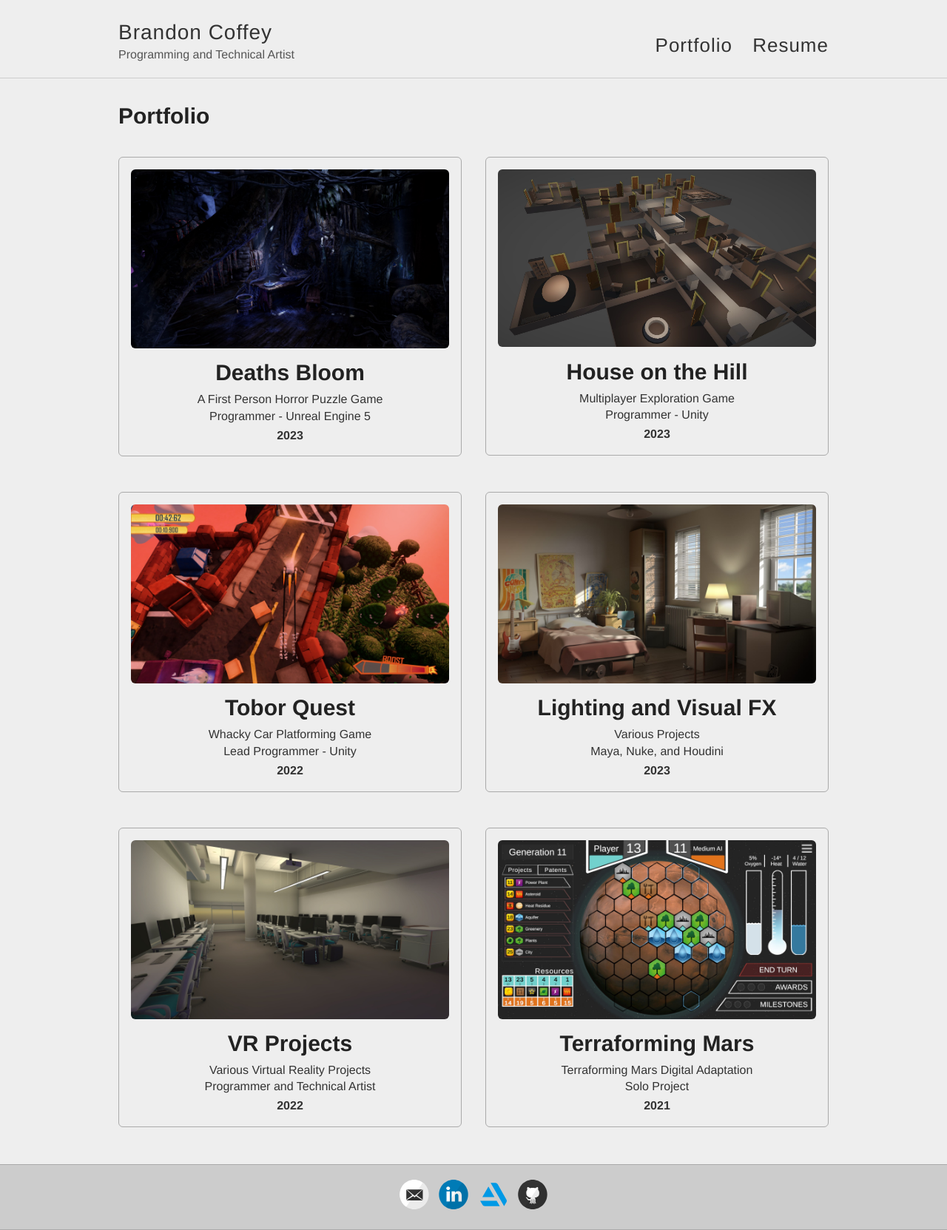
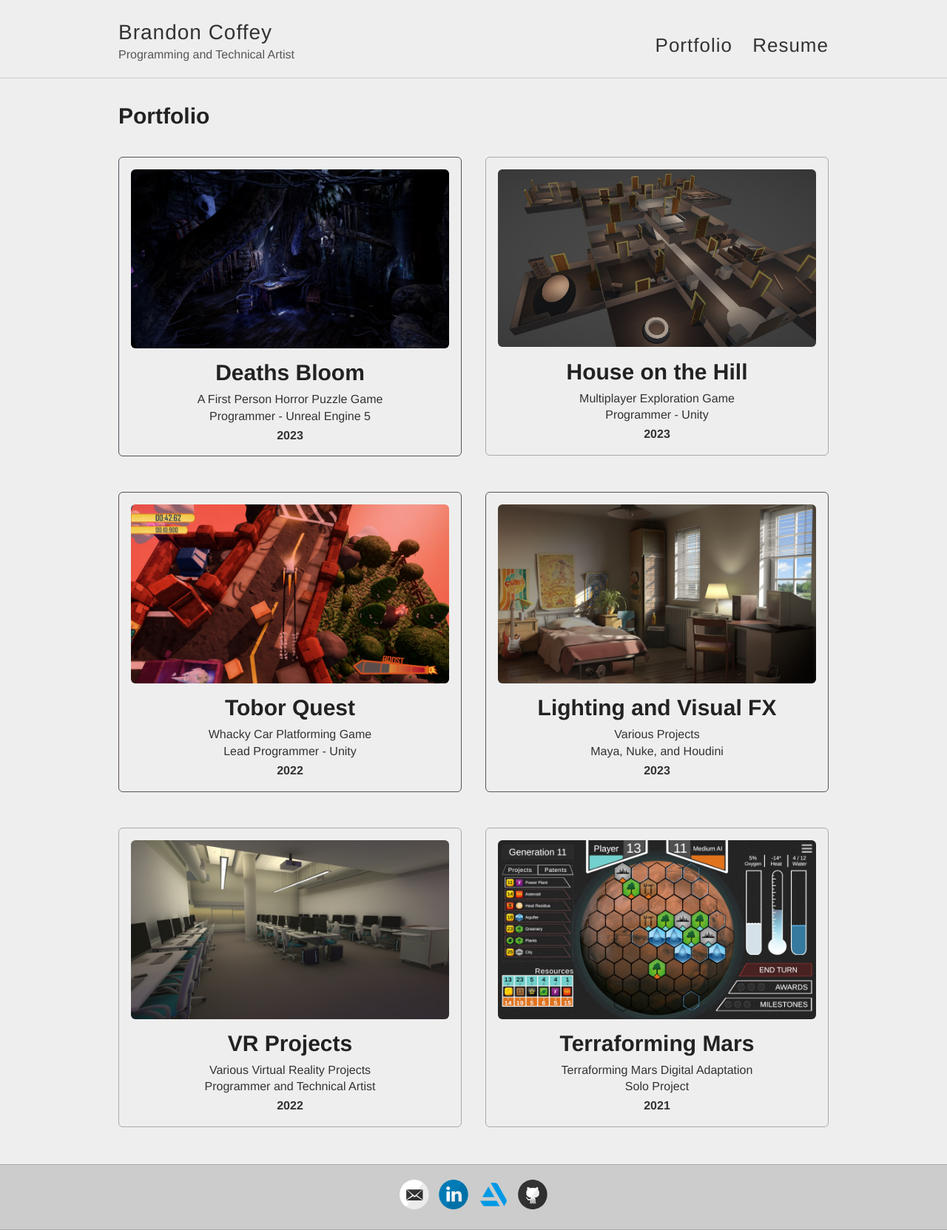
Before and after one commit to BrandonMCoffey/Portfolio, a Jekyll site: the page built from index.html, in a window 1280 px wide. Shown: the whole page at 74% size. Built offline with Jekyll 4.4.1, drawn with Linux system fonts in a browser that asks for light colours.

Commit message:
Border colors on Project Boxes

```diff
--- a/index.html
+++ b/index.html
@@ -9,7 +9,7 @@ layout: default
 <div class="project-grid">
 {% for project in site.projects %}
     <a href="{{ site.url }}{{ project.url }}">
-        <div class="project-grid-container">
+        <div class="project-grid-container" {% if project.bordercolor %}style="border: 1px solid #{{ project.bordercolor }}"{% endif %}>
             <img class="project-grid-image" src="{{ site.url }}{{ project.url }}{{ project.thumbnail }}" alt="Project Image">
             <h1 class="project-grid-title">{{ project.title }}</h1>
             <p class="project-grid-text">{{ project.description }}</p>
```
Also changed, not shown: _projects/tobor-quest/tobor-quest.md (+1 -1 lines).
